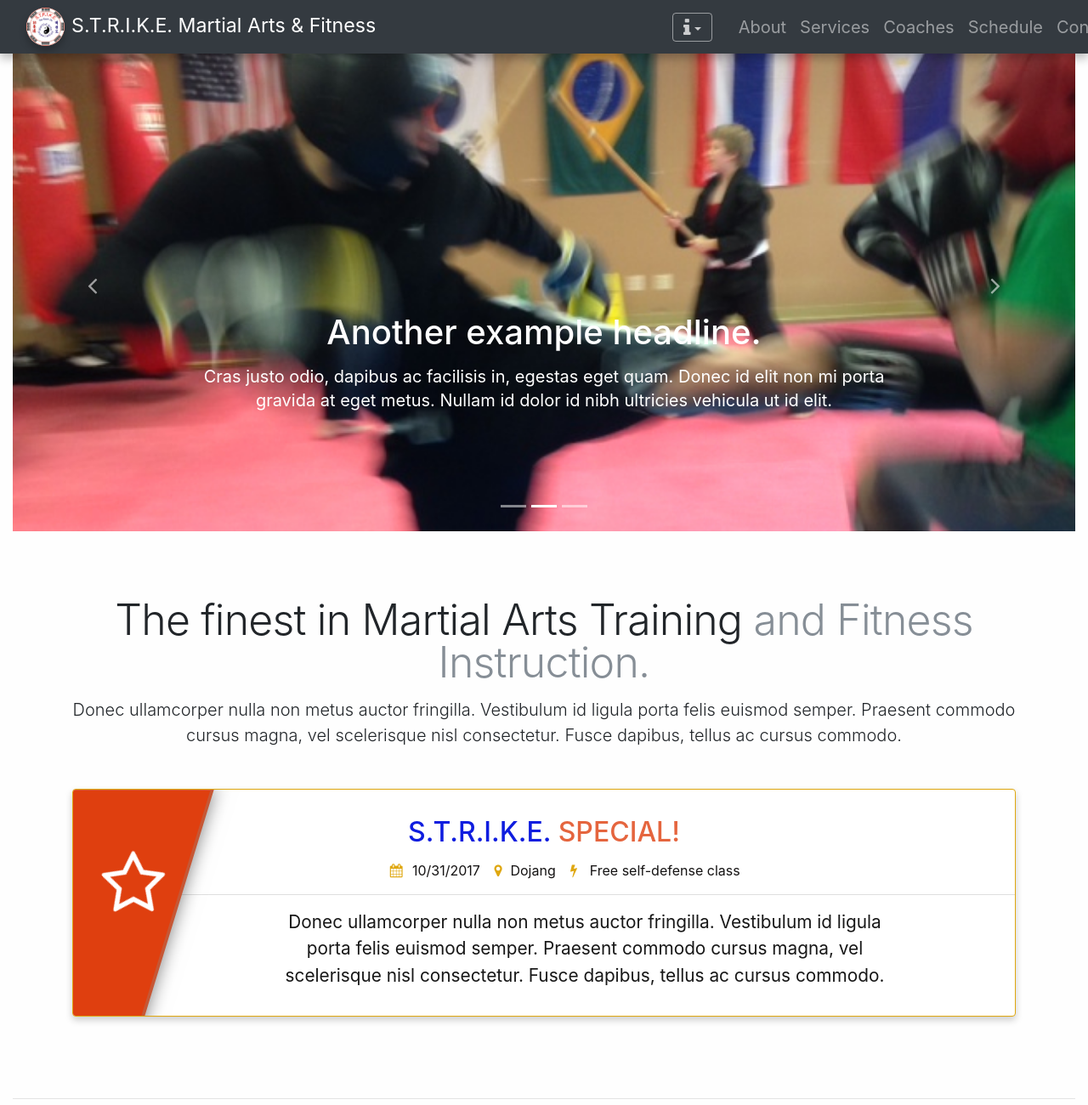
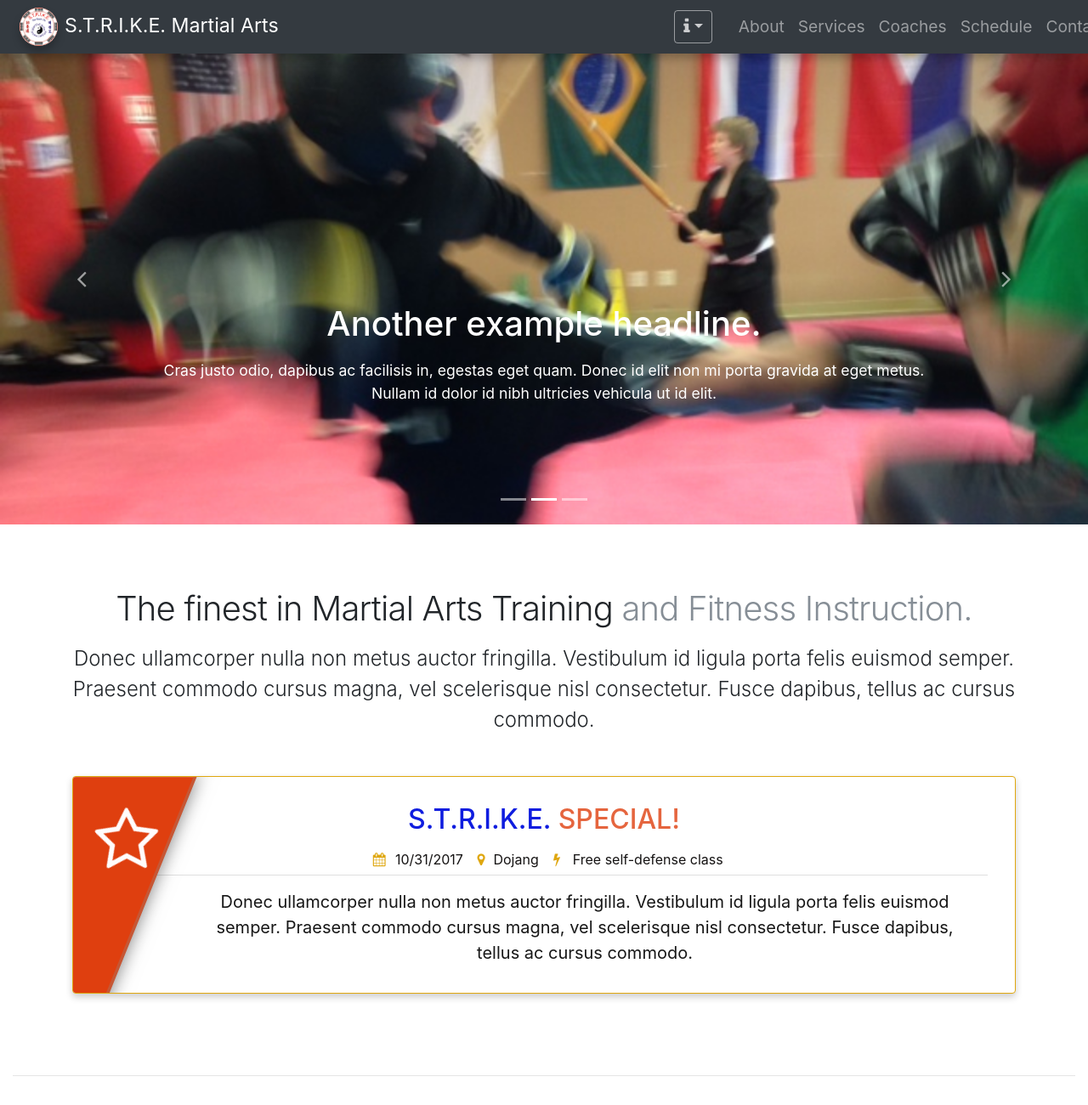
Before and after one commit to striketkd/STRIKE, a plain HTML site: page index.html in a window 1280 px wide. Shown: the top 1300 px of the page at 85% size. Drawn offline with nearby package versions, Linux system fonts and the light colour scheme; a script that the page names is missing; files whose address does not match are found by name.

Commit message:
Font sizing, mostly for mobile
Sizing wasn't satisfactory outside of an emulator.  No good to squint on a phone.

```diff
--- a/index.html
+++ b/index.html
@@ -2,11 +2,13 @@
 <html lang="en">
   <head>
     <meta charset="utf-8">
+    <meta http-equiv="X-UA-Compatible" content="IE=edge">
+    <meta name="viewport" content="width=device-width, initial-scale=1">
     <meta name="carousel-captionport" content="width=device-width, initial-scale=1, shrink-to-fit=no">
     <meta name="description" content="First-class gym offering Boxing, MMA, Tae Kwon Do, JiuJitsu, Kickboxing, bootcamp for all ages">
     <meta name="author" content="Team S.T.R.I.K.E.">
 
-    <title>S.T.R.I.K.E. Martial Arts</title>
+    <title>S.T.R.I.K.E. Martial Arts &#38; Fitness</title>
 
     <!-- Bootstrap core CSS -->
     <link href="dist/css/bootstrap.min.css" rel="stylesheet">
@@ -29,12 +31,12 @@
     <nav class="navbar navbar-dark bg-dark fixed-top">
       <div class="container">
         <!-- logo -->
-        <a class="navbar-brand mr-auto page-scroll" href="#mainCarousel"><img src="assets/img/logos/transparentLogo200.png" class="rounded-circle mx-2" alt="">S.T.R.I.K.E. Martial Arts &#38; Fitness</a>
+        <a class="navbar-brand mr-auto page-scroll" href="#mainCarousel"><img src="assets/img/logos/transparentLogo200.png" class="rounded-circle mr-2" alt="">S.T.R.I.K.E. Martial Arts</a>
         <!-- contacts menu button-->
         <button class="dropdown-toggle navbar-toggler" type="button" data-toggle="dropdown" data-target="#contactInfo" aria-label="Toggle contact info"><span class="fa fa-info dropdown"></span></button>
         <div class="navbar-expand-lg" role="navigation">
           <!-- main menu button-->
-          <button class="navbar-toggler ml-3" type="button" data-toggle="collapse" data-target="#navbarCollapse" aria-controls="navbarCollapse" aria-expanded="false" aria-label="Toggle navigation"><span class="fa fa-bars" ></span></button>
+          <button class="navbar-toggler ml-2" type="button" data-toggle="collapse" data-target="#navbarCollapse" aria-controls="navbarCollapse" aria-expanded="false" aria-label="Toggle navigation"><span class="fa fa-bars" ></span></button>
 
 
           <div class="dropdown" id="contactInfo">
@@ -83,8 +85,9 @@
       </div>
     </nav>
     <div class="container-fluid">
+
       <!-- Carousel-->
-      <section id="mainCarousel" class="carousel slide carousel-fade" data-ride="carousel" >
+      <section id="mainCarousel" class="row no-gutter carousel slide carousel-fade" data-ride="carousel" >
         <!--Indicators-->
         <ol class="carousel-indicators">
           <li data-target="#mainCarousel" data-slide-to="0" class="active"></li>
@@ -141,7 +144,7 @@
         <div class="special clearfix mt-5">
           <figure class="special highlighted">
             <figcaption >
-              <i class="fa fa-star-o fa-spin fa-5x fa-fw woohoo" aria-hidden="true"></i>
+              <i class="fa fa-star-o fa-spin fa-4x fa-fw woohoo" aria-hidden="true"></i>
               <div class="promo-container text-center">
                 <h2 class="promo-header">S.T.R.I.K.E.<span> Special!</span>
                 </h2>
--- a/strike.css
+++ b/strike.css
@@ -3,9 +3,9 @@
 -------------------------------------------------- */
 /* Padding below the footer and lighter body text */
 body {
-  padding-top: 3rem;
+  padding-top: 2.5rem;
   color: #212529;
-  background-color: #fefefe;
+  /*background-color: #fefefe;*/
   border: none!important;
   vertical-align: middle;
 }
@@ -31,7 +31,7 @@ img {
   margin-bottom: 5rem;
 }
 .about, .owl-stage-outer {
-  margin-top: 5rem;
+  margin-top: 3.5rem;
 }
 
 /* NAVGIATION
@@ -48,31 +48,31 @@ img {
   border-top:1px solid rgba(255,255,255,.15);
   border-bottom:1px solid rgba(255,255,255,.15);
 }
-.navbar-brand {
-  font-size: 1.0rem;
+.navbar-dark .navbar-brand {
+  font-size: 1rem;
 }
 .navbar-brand > img {
   background-color:white;
-  width: 30px;
-  height: 30px;
+  width: 25px;
+  height: 25px;
 }
 .nav-link {
-  font-size: 1.0rem;
-}
-.dropdown-toggle {
-  color: #fff;
+  font-size: 1.1rem;
 }
 .navbar-toggler {
-    padding: .25rem .75rem;
-    font-size: 1.0rem;
+    padding: .25rem .625rem;
+    font-size: 0.9rem;
     line-height: 1;
     background: 0 0;
     border: 1px solid transparent;
     border-radius: .25rem;
 }
+.dropdown-toggle {
+  padding: .25rem .4rem;
+}
 .dropdown-toggle span,
 .navbar-toggler span {
-  font-size: 1.0rem;
+  font-size: 0.9rem;
 }
 .dropdown-menu {
   position: absolute;
@@ -115,6 +115,7 @@ img {
 }
 .info .nav-item>.nav-link i{
   margin-right: 1rem;
+  font-size: 1.1rem;
   color: #c65735;
 }
 
@@ -128,10 +129,10 @@ img {
 }
 .carousel,
 .carousel-item {
-  height: 32rem;
+  height: 22rem;
 }
 .carousel-inner {
-  height: 32rem;
+  height: 22rem;
 }
 .carousel-control-prev,
 .carousel-control-next {
@@ -176,6 +177,9 @@ figure.special {
 figure.special figcaption {
   position: relative;
 }
+.promo-container{
+  padding: 0 2rem;
+}
 .promo-header {
   color: #0f1ddf;
 }
@@ -184,17 +188,21 @@ figure.special figcaption {
   opacity: 0.8;
 }
 .promo-sub {
-  padding-top: 0.5rem;
+  padding-top: 0.625rem;
   margin-bottom: 1rem;
   border-bottom: 1px solid rgba(0,0,0,.125);
 }
 .promo-sub ul{
+  margin-left: 0.5rem;
+  margin-right: 0.5rem;
+  margin-top: 0rem;
   margin-bottom: 0.25rem;
+  padding: 0;
 }
 .promo-sub li {
   padding-left: 6.5px;
   color: #151313;
-  margin-bottom: 0.75rem;
+  margin-bottom: 0.125rem;
   list-style: none;
   display: inline-block;
 }
@@ -203,43 +211,41 @@ figure.special figcaption {
   margin-right: 0.25rem;
   color: #dfa70f;
 }
-
+figure.special figcaption h2 {
+  text-transform: uppercase;
+  font-size: 1.75rem;
+  padding: 0 2rem;
+}
 figure.special figcaption p {
-  font-size: 1.3em;
+  font-size: 1.125rem;
   font-weight: 400;
   color: #171717;
-  padding: 0;
   margin: 0 auto;
-  width: 76%;
-}
-figure.special figcaption h2 {
-  text-transform: uppercase;
 }
 
 .woohoo {
   position: absolute;
   z-index: 1;
-  top: 0rem;
-  left: 0rem;
-  color: #fff;
+  top: -1.5rem;
+  left: -0.25rem;
+  color: #fffcfc;
 }
 figure.special:before {
-  background-image: url("./assets/img/icons/trophy.png");
   background-position: 88% 40%;
   background-repeat: no-repeat;
 }
 figure.special:after {
-  background-position: 90% 40%;
+background-position: 90% 40%;
   background-repeat: no-repeat;
   position: absolute;
   top: 0;
-  left: -20%;
+  left: -56%;
   height: 110%;
-  width: 31%;
+  width: 48%;
   content: '';
 
-  -webkit-transform: skewX(-17deg) translateX(0px);
-  transform: skewX(-17deg) translateX(0px);
+  -webkit-transform: skewX(-17deg) translateX(17%);
+  transform: skewX(-17deg) translateX(17%);
   -webkit-backface-visibility: hidden;
   -webkit-transition: -webkit-transform 0.35s;
   transition: -webkit-transform 0.35s, -moz-transform 0.35s, -o-transform 0.35s, transform 0.35s;
@@ -248,11 +254,12 @@ figure.special:after {
 figure.special.highlighted:after {
   background-color: #df3f0f;
   border-right: 4px solid #c65735;
+  box-shadow: 0 0 20px rgba(0, 0, 0, 0.5);
 }
 figure.special:hover:after,
 figure.special.hover:after {
-  -webkit-transform: skewX(-17deg) translateX(15px);
-  transform: skewX(-17deg) translateX(15px);
+  -webkit-transform: skewX(-17deg) translateX(22%);
+  transform: skewX(-17deg) translateX(22%);
 }
 
 
@@ -265,7 +272,7 @@ figure.special.hover:after {
 /* Thin out the headings */
 .featurette-heading {
   font-weight: 300;
-  font-size: 3rem;
+  font-size: 1.875rem;
   line-height: 1;
   letter-spacing: -.05rem;
   margin-bottom: 0.75rem;
@@ -277,7 +284,7 @@ figure.special.hover:after {
   border-left: 1px solid rgba(0,0,0,0.5);
 }
 .lead {
-  font-size: 1.5rem;
+  font-size: 1.125rem;
 }
 /* COACHES CONTENT
 -------------------------------------------------- */
@@ -372,9 +379,6 @@ figure.special.hover:after {
 
 /* FOOTER CONTENT
 -------------------------------------------------- */
-footer {
-}
-
 .up {
   line-height: 1;
   background: #c65735;
@@ -387,79 +391,195 @@ footer {
 -------------------------------------------------- */
 /* Small devices (landscape phones, 34em and up)*/
 @media (min-width: 34em){
+  /* Positioning */
+  .about, .owl-stage-outer {
+    margin-top: 5rem;
+  }
   .woohoo{
-    top: 0rem;
-    left: 0.25rem;
+    top: -1.0rem;
+    left: 0rem;
   }
-  .navbar-brand {
+  figure.special:after {
+    left: -25%;
+    height: 110%;
+    width: 26%;
+  }
+  figure.special:after {
+    -webkit-transform: skewX(-36deg) translateX(0px);
+    transform: skewX(-36deg) translateX(0px);
+  }
+  figure.special:hover:after,
+  figure.special.hover:after {
+    -webkit-transform: skewX(-36deg) translateX(15px);
+    transform: skewX(-36deg) translateX(15px);
+  }
+  /* font sizes */
+  .navbar-dark .navbar-brand {
     font-size: 1.25rem;
   }
   .navbar-brand > img {
-    width: 40px;
-    height: 40px;
+    width: 30px;
+    height: 30px;
+  }
+  .nav-link {
+    font-size: 1.0rem;
+  }
+  .navbar-toggler {
+    padding: .25rem .50rem;
+    font-size: 1rem;
+  }
+  .dropdown-toggle {
+    padding: .25rem .4rem;
+  }
+  .dropdown-toggle span,
+  .navbar-toggler span {
+    font-size: 1rem;
+  }
+  .dropdown-menu {
+    padding: 1.25rem;
+    margin: 0.125rem 0 0;
+  }
+  /* Thin out the headings */
+  .featurette-heading {
+    font-weight: 300;
+    font-size: 2rem;
+  }
+  .featurette-heading small {
+    padding-left: 0.5rem;
+    border-left: 1px solid rgba(0,0,0,0.5);
+  }
+  .lead {
+    font-size: 1.25rem;
+  }
+}
+
+/* Medium devices (tablets, 48em and up) */
+@media (min-width: 48em) {
+  .woohoo{
+    top: -1.0rem;
+    left: 0rem;
+  }
+  p {
+    margin-top: 1.1rem;
+    margin-bottom: 1.1rem;
+  }
+  figure.special figcaption h2 {
+    text-transform: uppercase;
+    font-size: 1.875rem;
+    padding: 0 2rem;
+}
+  figure.special figcaption p {
+    font-size: 1.25rem;
+    margin: 0 2rem;
+}
+  figure.special:after {
+    left: -22%;
+    height: 110%;
+    width: 28%;
+  }
+  figure.special:after {
+    -webkit-transform: skewX(-20deg) translateX(0px);
+    transform: skewX(-20deg) translateX(0px);
+  }
+  figure.special:hover:after,
+  figure.special.hover:after {
+    -webkit-transform: skewX(-20deg) translateX(15px);
+    transform: skewX(-20deg) translateX(15px);
+  }
+  /* font sizes */
+  .navbar-dark .navbar-brand {
+    font-size: 1.3rem;
+  }
+  .navbar-brand > img {
+    width: 35px;
+    height: 35px;
+  }
+  .nav-link {
+    font-size: 1.2rem;
+  }
+  .navbar-toggler {
+    padding: .375rem .625rem;
+    font-size: 1.2rem;
+  }
+  .dropdown-toggle {
+    padding: .375rem .5rem;
+  }
+  .dropdown-toggle span,
+  .navbar-toggler span {
+    font-size: 1.2rem;
+  }
+  /* Thin out the headings */
+  .featurette-heading {
+    font-weight: 300;
+    font-size: 2.2rem;
+  }
+  .featurette-heading small {
+    padding-left: 0.5rem;
+    border-left: 1px solid rgba(0,0,0,0.5);
+  }
+  .lead {
+    font-size: 1.45rem;
+  }
+}
+/* Large devices (desktops, 62em and up) */
+@media (min-width: 62em) {
+  .woohoo{
+    top: 0.25rem;
+    left: 0.50rem;
+  }
+  p {
+    margin-top: 1.3rem;
+    margin-bottom: 1.3rem;
+    font-size: 1.1rem;
+  }
+  figure.special figcaption h2 {
+    text-transform: uppercase;
+    font-size: 2rem;
+    padding: 0 2rem;
+  }
+  figure.special:after {
+    left: -26%;
+    height: 110%;
+    width: 32%;
+  }
+  figure.special:after {
+    -webkit-transform: skewX(-22deg) translateX(0px);
+    transform: skewX(-22deg) translateX(0px);
+  }
+  figure.special:hover:after,
+  figure.special.hover:after {
+    -webkit-transform: skewX(-22deg) translateX(15px);
+    transform: skewX(-22deg) translateX(15px);
+  }
+  /* font sizes */
+  .navbar-dark .navbar-brand {
+    font-size: 1.4rem;
+  }
+  .navbar-brand > img {
+    width: 35px;
+    height: 35px;
+  }
+  .nav-link {
+    font-size: 1.2rem;
+  }
+  .dropdown-toggle {
+    padding: .5rem .625rem;
   }
   .dropdown-toggle span,
   .navbar-toggler span {
     font-size: 1.3rem;
   }
-  .nav-link {
-    font-size: 1.125rem;
+  /* Thin out the headings */
+  .featurette-heading {
+    font-weight: 300;
+    font-size: 2.5rem;
   }
-}
-
-/* Medium devices (tablets, 48em and up) */
-@media (min-width: 48em) {
-  .woohoo {
-    top: 0.5rem;
-    left: 0.375rem;
-  }
-  /* font sizes */
-  .navbar-brand {
-    font-size: 1.35rem;
-  }
-  .navbar-brand > img {
-    width: 45px;
-    height: 45px;
-  }
-  .dropdown-toggle span,
-  .navbar-toggler span {
-    font-size: 1.5rem;
-  }
-  .nav-link {
-    font-size: 1.25rem;
-  }
-  .carousel-caption p {
-    margin-bottom: 1.25rem;
-    font-size: 1.25rem;
-    line-height: 1.4;
-  }
-  .featurette-heading {
-    font-size: 2.1rem;
+  .featurette-heading small {
+    padding-left: 0.5rem;
+    border-left: 1px solid rgba(0,0,0,0.5);
   }
   .lead {
-    font-size: 1.125rem;
-  }
-}
-/* Large devices (desktops, 62em and up) */
-@media (min-width: 62em) {
-  .woohoo {
-    top: 1rem;
-    left: 1.25rem;
-  }
-  .carousel,
-  .carousel-item {
-    height: 34rem;
-  }
-  .carousel-inner {
-    height: 34rem;
-  }
-  /* font sizes */
-  .dropdown-toggle span,
-  .navbar-toggler span {
-    font-size: 1.3rem;
-  }
-  .nav-link {
-    font-size: 1.125rem;
+    font-size: 1.5rem;
   }
 }
 
@@ -472,9 +592,12 @@ footer {
   figure.special figcaption p {
     padding-left: 6rem;
   }
+  figure.special figcaption .fa-star-o {
+    font-size: 5rem;
+  }
   .woohoo {
-    top: 2.5rem;
-    left: 1.25rem;
+    top: 0.25rem;
+    left: 0.75rem;
   }
   .carousel-inner{
     max-width: 1750px;
@@ -487,20 +610,26 @@ footer {
   .carousel-inner {
     height: 36rem;
   }
-  /* font sizes */
-  .navbar-brand {
-    font-size: 1.45rem; /*font-size: 1.25rem;*/
+  /* font sizes*/
+  .navbar-dark .navbar-brand {
+    font-size: 1.45rem;
   }
-  .dropdown-toggle span,
-    .navbar-toggler span {
-      font-size: 1.5rem;
-    }
-	.nav-link {
-	  font-size: 1.25rem; /*font-size: 1.1rem;*/
-	}
-  .featurette-heading {
-    font-size: 50px;
+  .navbar-brand > img {
+    width: 45px;
+    height: 45px;
   }
-  .lead {
-    font-size: 1.25rem;
+  figure.special:after {
+    left: -25%;
+    height: 110%;
+    width: 33%;
   }
+  figure.special:after {
+    -webkit-transform: skewX(-22deg) translateX(0px);
+    transform: skewX(-22deg) translateX(0px);
+  }
+  figure.special:hover:after,
+  figure.special.hover:after {
+    -webkit-transform: skewX(-22deg) translateX(15px);
+    transform: skewX(-22deg) translateX(15px);
+  }
+}
```
